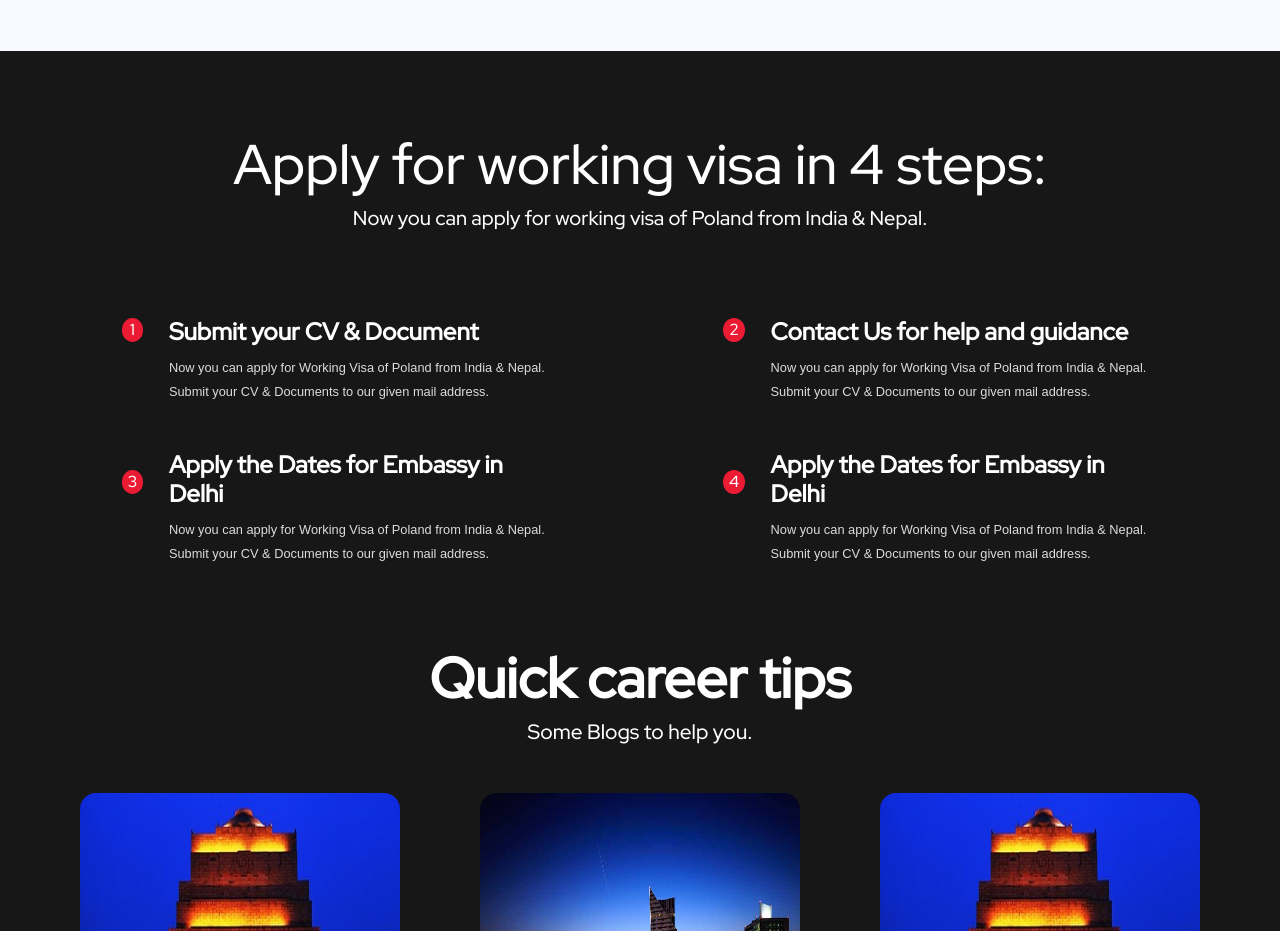
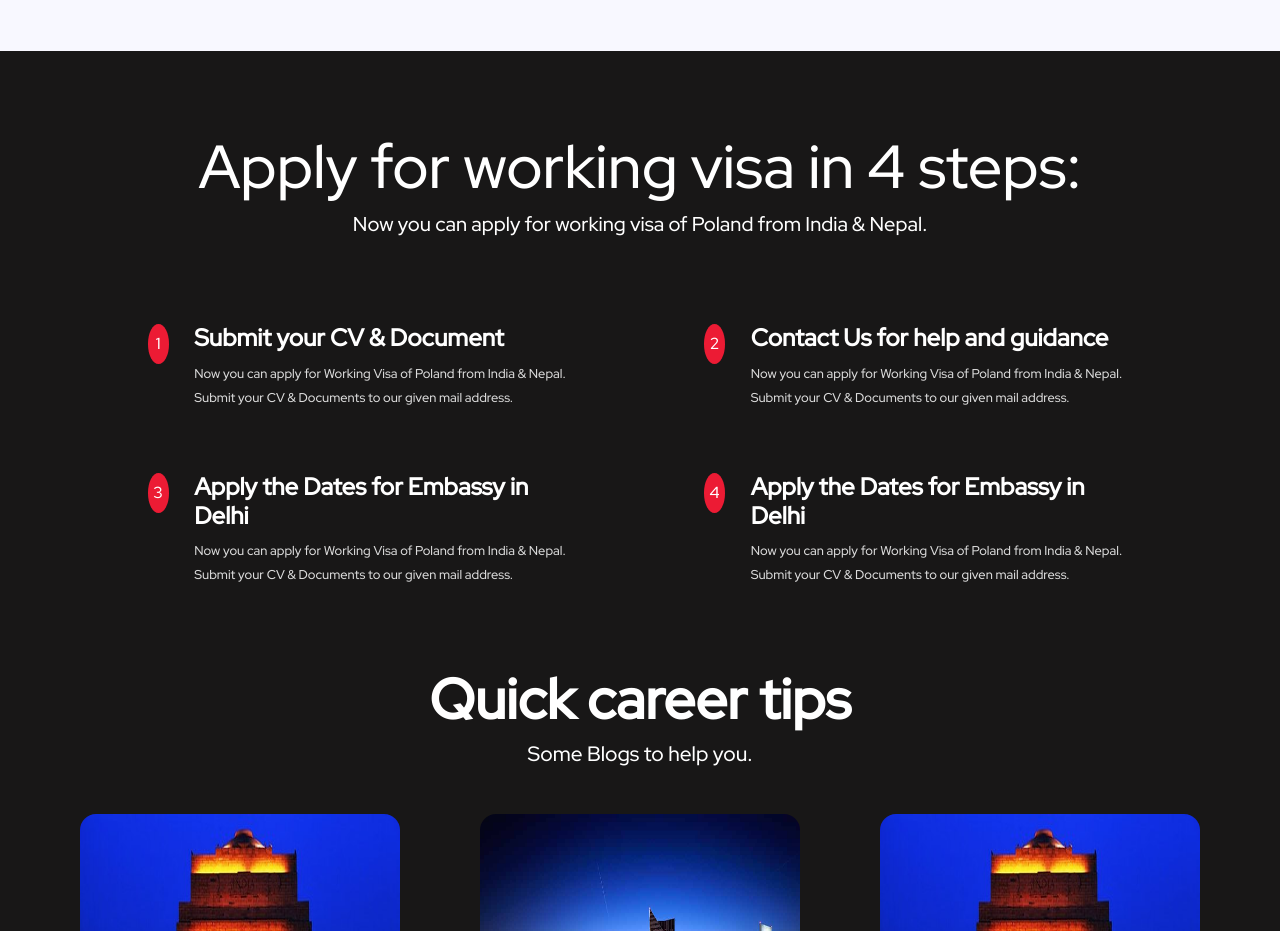
Before and after one commit to ashrinkc/JobPortal, a React (Create React App) app: page / in a window 1280 px wide. Shown: the part 2280-3211 px from the top of the page. Built offline with nearby package versions, Linux system fonts and the light colour scheme; a web font is replaced by a local one.

Commit message:
allignment arranged

```diff
--- a/src/Page/Home/Home.js
+++ b/src/Page/Home/Home.js
@@ -114,30 +114,60 @@ const Home = () => {
             </h5>
             <div className="mainTask">
               <div className="tasks">
-                <div className="tasknum">
+                {/* <div className="tasknum">
                   <div>1</div>
                   <div>3</div>
-                </div>
+                </div> */}
                 <div className="taskInfo">
-                  <div>
+                  <div className="taskInfoIn">
+                    <div className="tasknum">1</div>
+                    <div className="taskDet">
                       <h1>Submit your CV & Document</h1>
                       <small>
-                      Now you can apply for Working Visa of Poland from India &
-                      Nepal. Submit your CV & Documents to our given mail
+                        Now you can apply for Working Visa of Poland from India
+                        & Nepal. Submit your CV & Documents to our given mail
                         address.
                       </small>
                     </div>
-                  <div>
+                  </div>
+                  <div className="taskInfoIn">
+                    <div className="tasknum">3</div>
+                    <div className="taskDet">
                       <h1>Apply the Dates for Embassy in Delhi</h1>
                       <small>
-                      Now you can apply for Working Visa of Poland from India &
-                      Nepal. Submit your CV & Documents to our given mail
+                        Now you can apply for Working Visa of Poland from India
+                        & Nepal. Submit your CV & Documents to our given mail
                         address.
                       </small>
                     </div>
                   </div>
                 </div>
-              <div className="tasks mobTask">
+                <div className="taskInfo">
+                  <div className="taskInfoIn">
+                    <div className="tasknum">2</div>
+                    <div className="taskDet">
+                      <h1>Contact Us for help and guidance</h1>
+                      <small>
+                        Now you can apply for Working Visa of Poland from India
+                        & Nepal. Submit your CV & Documents to our given mail
+                        address.
+                      </small>
+                    </div>
+                  </div>
+                  <div className="taskInfoIn">
+                    <div className="tasknum">4</div>
+                    <div className="taskDet">
+                      <h1>Apply the Dates for Embassy in Delhi</h1>
+                      <small>
+                        Now you can apply for Working Visa of Poland from India
+                        & Nepal. Submit your CV & Documents to our given mail
+                        address.
+                      </small>
+                    </div>
+                  </div>
+                </div>
+              </div>
+              {/* <div className="tasks mobTask">
                 <div className="tasknum">
                   <div>2</div>
                   <div>4</div>
@@ -160,7 +190,7 @@ const Home = () => {
                     </small>
                   </div>
                 </div>
-              </div>
+              </div> */}
             </div>
             {/* <div className="stepsContainer">
               <div className="stepsImg">
--- a/src/Page/Home/home.css
+++ b/src/Page/Home/home.css
@@ -130,25 +130,35 @@
 
 .tasks{
     display: flex;
-    gap: 2vw;
+    gap: 10vw;
     margin-top: 10vh;
-    width: 90%;
+    width: 95%;
 }
 
 .tasknum{
+    /* display: flex;
+    flex-direction: column; */
+background-color: rgb(236, 27, 52);
+    width: 3vw;
+    height: 5vh;
+    border-radius: 50%;
     display: flex;
-    flex-direction: column;
-
-    gap: 16vh;
+    justify-content: center;
+    align-items: center;
+    /* gap: 16vh; */
 }
 
-.tasknum>div{
+/* .tasknum>div{
     background-color: rgb(236, 27, 52);
     width: 1.7vw;
     border-radius: 50%;
     display: flex;
     align-items: center;
     justify-content: center;
+} */
+
+.tasknum{
+
 }
 
 .mainTask{
@@ -159,10 +169,23 @@
     /* width: 90%; */
 }
 
+.taskInfoIn{
+    display: flex;
+    gap: 2vw;
+}
+
+.taskDet>h1{
+    font-size: 1.5rem;
+        font-weight: 700;
+}
+.taskDet>small{
+    color: gainsboro;
+
+}
 .taskInfo{
     display: flex;
     flex-direction: column;
-    gap: 6vh;
+    gap: 8vh;
     /* width: 100% ; */
 }
 
@@ -485,7 +508,7 @@ border-top-right-radius: 25px;
 }
 
 .getJob>h1{
-    font-size: 3.5rem;
+    font-size: 3.8rem;
     font-weight: 500;
     /* font-weight: 900;
     font-family: 'Red Hat Display',
@@ -703,7 +726,7 @@ button:hover{
                                 }
 
                                                                 .supCom{
-                                                                    height: 3vh;
+                                                                    height: 7vh;
                                                                     margin-bottom: 5vh;
                                                                 }
 
@@ -746,7 +769,8 @@ button:hover{
                                     font-size: 0.5rem;
                                 }
                 .tasks{
-                    /* gap: 0vw; */
+                    flex-direction: column;
+                    gap: 3vh;
                 }
                 .careerBlogs{
                     flex-direction: column;
```
Lines whose indentation alone changed are shown as unchanged.
